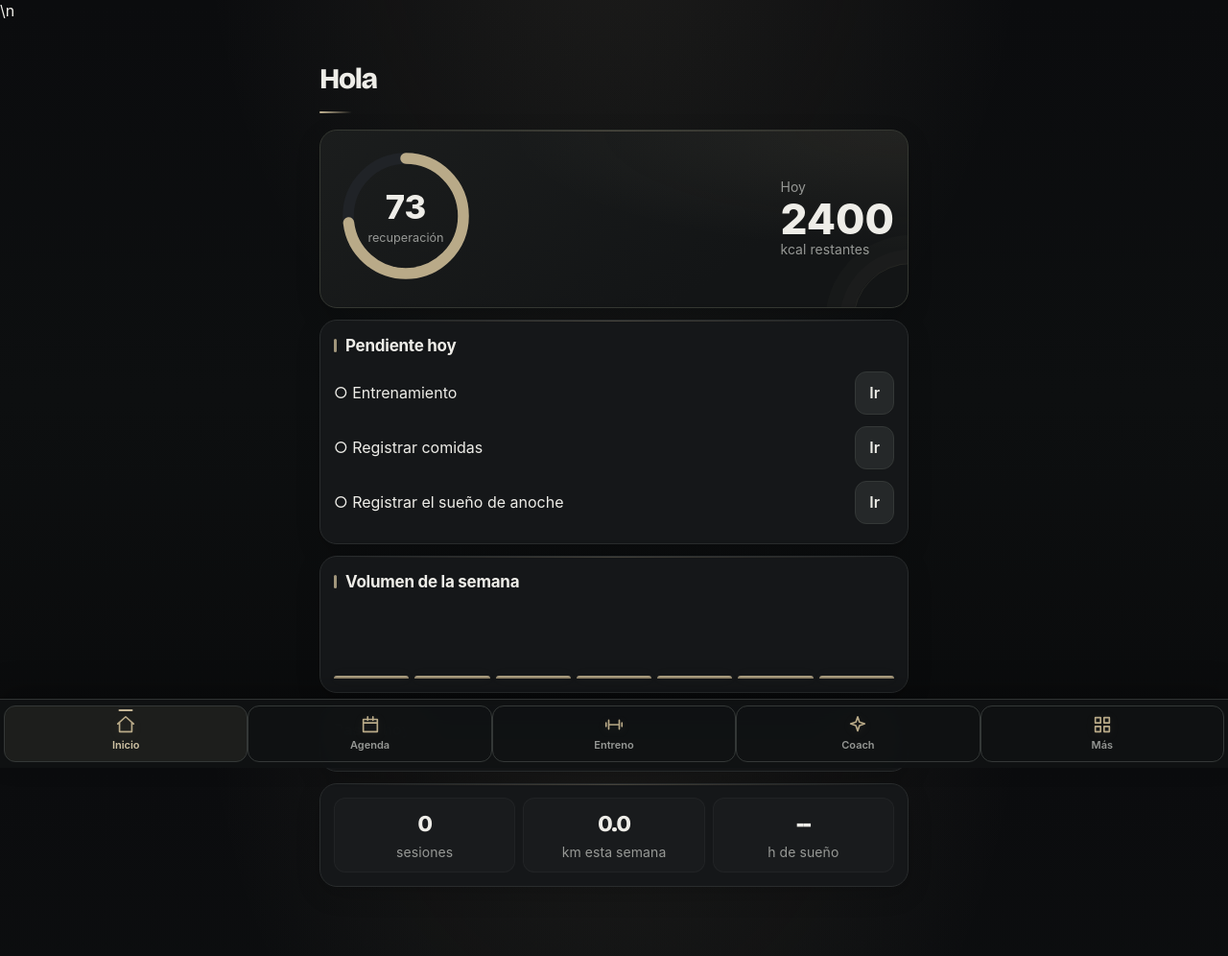
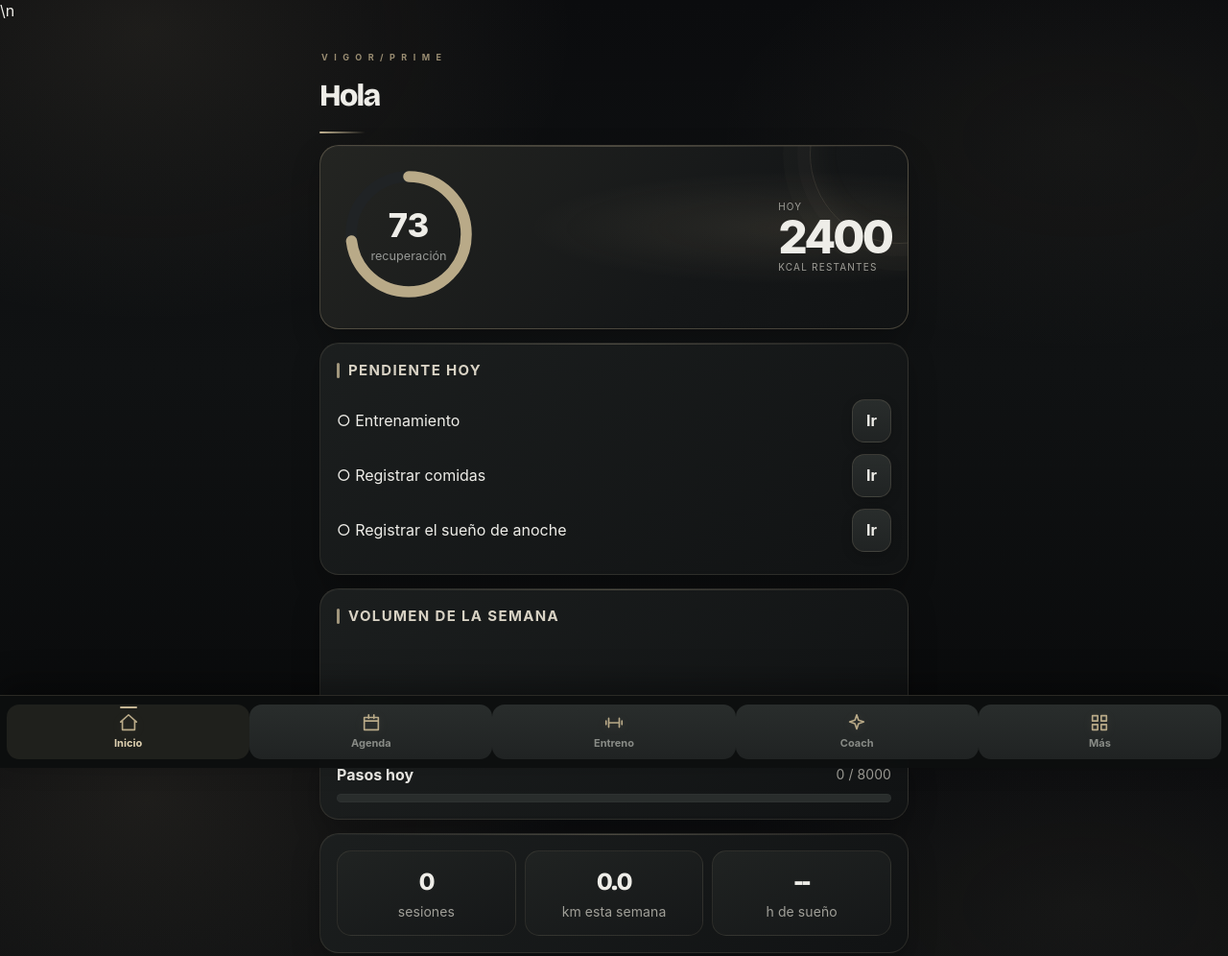
Before and after one commit to jaallu3612-FOCUS/vigor-prime-lab, a plain HTML site: page index.html in a window 1280 px wide. Shown: the whole page at 96% size. Drawn offline with nearby package versions, Linux system fonts and the light colour scheme.

Commit message:
Apply visible Vigor Prime dashboard and component design refinement

```diff
--- a/index.html
+++ b/index.html
@@ -135,6 +135,75 @@ nav svg,.mg svg{filter:drop-shadow(0 2px 5px rgba(196,181,148,.10))}
 @media(hover:hover){.card:hover{border-color:rgba(196,181,148,.23);box-shadow:0 12px 30px rgba(0,0,0,.24)}.mg button:hover{transform:translateY(-2px)}}
 @media(max-width:420px){main{padding-left:14px;padding-right:14px}h1{font-size:28px}.card{border-radius:17px;padding:13px}.stats{gap:6px}.stats b{font-size:21px}}
 @media(prefers-reduced-motion:reduce){*,*:before,*:after{animation-duration:.01ms!important;transition-duration:.01ms!important;scroll-behavior:auto!important}}
+</style>
+
+
+<style id="vigor-prime-ui-v2">
+/* Visible interface refinement: premium dashboard, hierarchy and navigation */
+:root{--ac:#b9aa88;--am:#c4b594;--sf:#151719;--sf2:#202325}
+body{
+ background:
+ radial-gradient(ellipse at 12% 4%,rgba(190,171,133,.10),transparent 28%),
+ radial-gradient(ellipse at 88% 18%,rgba(190,171,133,.055),transparent 24%),
+ linear-gradient(180deg,#0b0c0e 0%,#101213 48%,#090a0b 100%)!important;
+ background-attachment:fixed!important
+}
+main{padding-top:30px!important}
+main:before{
+ content:"V I G O R   /   P R I M E";
+ display:block;color:#a99b7d;font-size:9px;font-weight:700;
+ letter-spacing:.24em;margin:0 0 17px 2px;opacity:.9
+}
+h1{font-size:32px!important;line-height:1.08!important;letter-spacing:-.055em!important;margin:0 0 20px!important}
+h1:after{width:48px!important;height:2px!important;bottom:-8px!important}
+h2{font-size:15px!important;text-transform:uppercase;letter-spacing:.09em!important;color:#d8d2c4;margin-bottom:13px!important}
+h2:before{width:3px!important;height:16px!important}
+.card,.mg button{
+ border:1px solid rgba(202,188,157,.13)!important;
+ border-radius:20px!important;
+ background:linear-gradient(145deg,rgba(28,31,31,.98),rgba(17,19,20,.98))!important;
+ box-shadow:0 12px 30px rgba(0,0,0,.24),inset 0 1px rgba(255,255,255,.025)!important;
+ padding:17px!important;margin-bottom:14px!important
+}
+.card.hero{
+ min-height:190px;position:relative;isolation:isolate;overflow:hidden;
+ background:radial-gradient(ellipse at 82% 45%,rgba(190,171,133,.13),transparent 40%),linear-gradient(135deg,#242522,#151718 65%,#111314)!important;
+ border-color:rgba(201,184,147,.28)!important
+}
+.card.hero:after{
+ content:"";position:absolute;z-index:-1;width:185px;height:185px;right:-85px;top:-85px;border-radius:50%;
+ border:1px solid rgba(196,181,148,.16);
+ box-shadow:0 0 0 13px rgba(196,181,148,.025),0 0 0 28px rgba(196,181,148,.018),inset 0 0 35px rgba(196,181,148,.06)
+}
+.card.hero .mu{text-transform:uppercase;letter-spacing:.12em;font-size:10px}
+.big{font-size:48px!important;letter-spacing:-.06em;line-height:1!important}
+.stats{gap:9px!important}
+.stats>div{background:linear-gradient(160deg,#202322,#151718)!important;border:1px solid rgba(196,181,148,.12);border-radius:15px;padding:13px 6px!important}
+.stats b{font-size:26px!important;letter-spacing:-.05em}
+.mu{color:#a09f98!important}
+button{border:1px solid rgba(196,181,148,.16)!important;border-radius:13px!important;background:linear-gradient(180deg,#292d2c,#202323)!important;box-shadow:0 4px 12px rgba(0,0,0,.16);font-weight:650!important}
+button.pr{background:linear-gradient(135deg,#d1c3a2,#aa9975)!important;color:#171714!important;border:1px solid #d0c09c!important;box-shadow:0 6px 17px rgba(0,0,0,.25),inset 0 1px rgba(255,255,255,.3)!important}
+button:active{transform:scale(.975)}
+input,select{background:#1b1f1f!important;border:1px solid rgba(196,181,148,.15)!important;border-radius:12px!important;padding:11px 12px!important}
+.bar{height:9px!important;background:#292d2c!important;border-radius:20px!important;overflow:hidden}
+.bar i{background:linear-gradient(90deg,#887b60,#d0bf9b)!important;border-radius:20px;box-shadow:0 0 12px rgba(196,181,148,.18)}
+nav{
+ padding:9px 7px calc(9px + env(safe-area-inset-bottom,0px))!important;
+ background:rgba(13,15,15,.94)!important;border-top:1px solid rgba(196,181,148,.16)!important;
+ box-shadow:0 -12px 32px rgba(0,0,0,.38)!important
+}
+nav button{border:0!important;box-shadow:none!important;border-radius:13px!important;color:#888b86!important}
+nav button.on{background:rgba(196,181,148,.10)!important;color:#e0d2b2!important}
+nav button.on:after{top:2px!important;width:18px!important;height:2px!important}
+.mg{gap:12px!important}
+.mg button{min-height:112px!important;justify-content:center!important}
+.mg svg{color:#c4b594!important;width:27px!important;height:27px!important}
+.cd{background:linear-gradient(145deg,#202423,#171a1a)!important;border:1px solid rgba(196,181,148,.10)!important;border-radius:12px!important}
+.cd.td{border-color:#b9aa88!important;box-shadow:inset 0 0 0 1px rgba(196,181,148,.16)!important}
+.cd.sel{background:linear-gradient(135deg,#d1c3a2,#aa9975)!important;color:#171714!important}
+.tip{background:linear-gradient(90deg,rgba(196,181,148,.09),transparent)!important;border-left-color:#b9aa88!important;border-radius:0 10px 10px 0;padding:9px 12px!important}
+@media(max-width:420px){main{padding:23px 14px 112px!important}.card{padding:15px!important}h1{font-size:29px!important}.card.hero{min-height:172px}}
+@media(prefers-reduced-motion:no-preference){.card,.mg button{transition:transform .2s ease,border-color .2s ease,box-shadow .2s ease}.card:active{transform:scale(.995)}}
 </style>
 
 </head>
```
